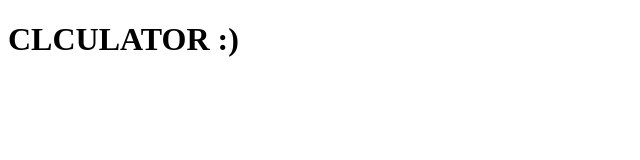
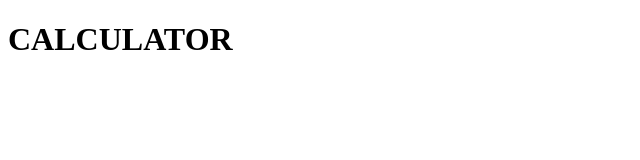
Before and after one commit to srushti0415/calculator, a plain HTML site: page index1.html in a window 1280 px wide. Shown: the top 160 px of the page, without its empty margins (0-640 px from the left). Drawn offline with Linux system fonts and the light colour scheme.

Commit message:
Update index1.html

```diff
--- a/index1.html
+++ b/index1.html
@@ -10,7 +10,7 @@
 </head>
 
 <body>
-    <h1>CLCULATOR :)</h1>
+    <h1>CALCULATOR</h1>
     <div id=box>
         <h1 id="value"> </h1>
 
```
